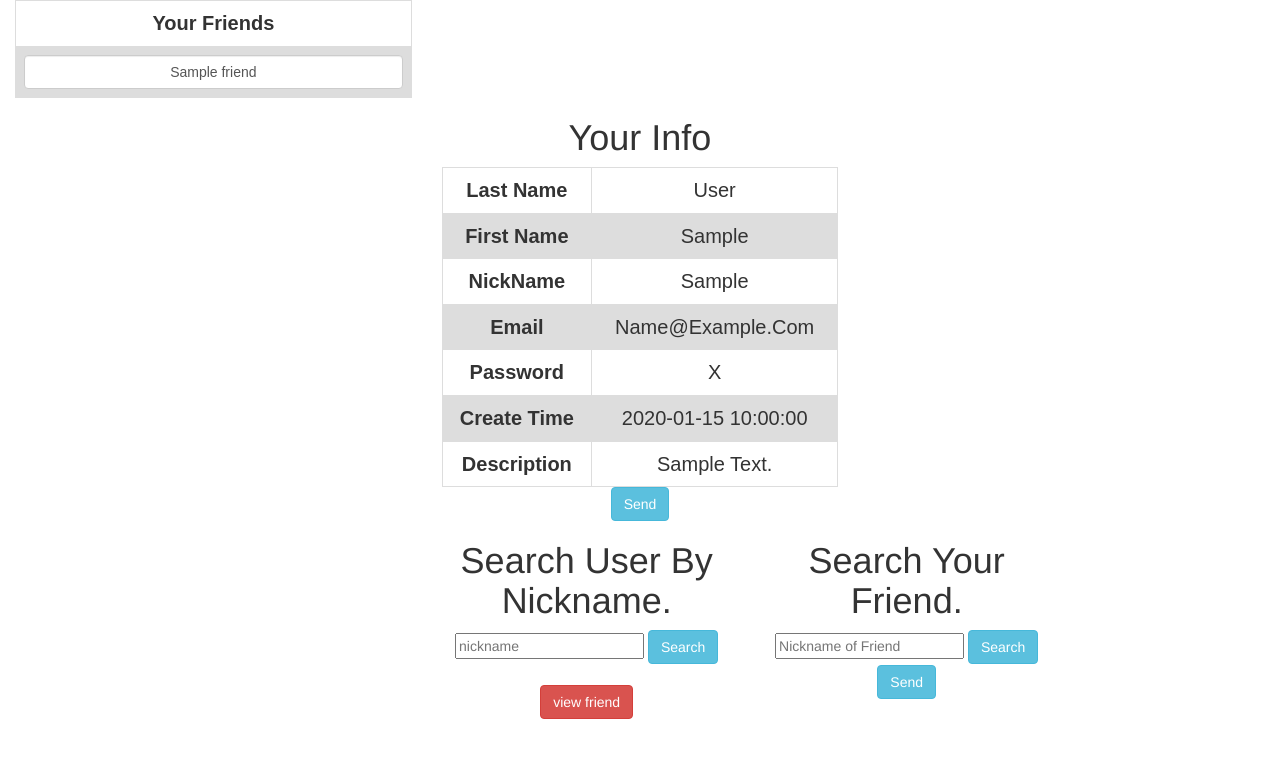
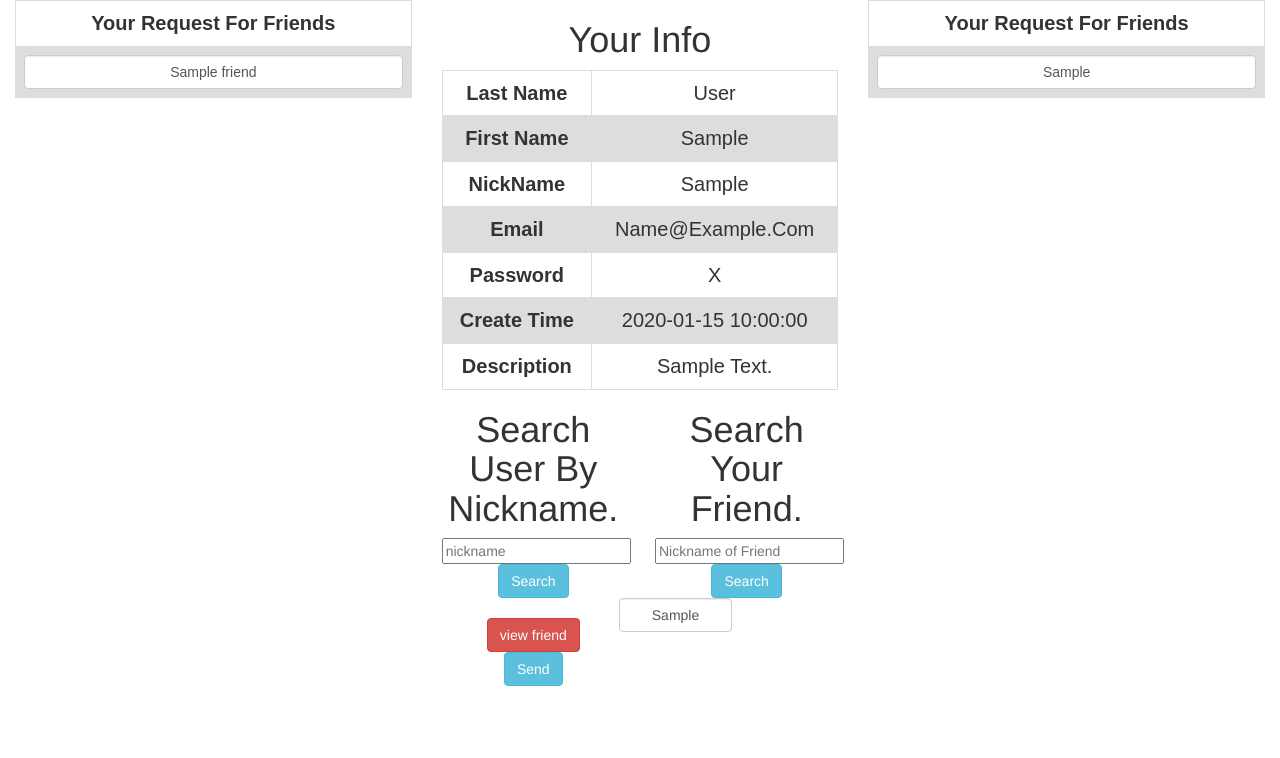
Before and after one commit to wishwater/SQlite-project, a Flask app: template урок10/templates/home.html in a window 1280 px wide. Shown: the top 758 px of the page. Run offline with Flask 2, Linux system fonts and the light colour scheme; the template is opened without the code that fills it: most values are stand-ins (such as "Sample title", 1, 10 or a date in 2020); parts of the project's set-up code (start-up, migrations or seed data) failed here and were passed over; some libraries are stand-ins or nearby versions.

Commit message:
changed app.py and other files

```diff
--- a/урок10/app.py
+++ b/урок10/app.py
@@ -1,10 +1,9 @@
 # -*- coding:utf-8 -*-
-from flask import Flask, request, render_template, redirect, url_for, session
+from flask import Flask, request, render_template, redirect, url_for, session , send_from_directory
 from models.executeSqlite3 import executeSelectOne, executeSelectAll, executeSQL
 from functools import wraps
 from models.user_manager import UserManager
 from models.user_friend_manager import UserRelationManager
-
 from flask_mail import Mail, Message
 import os
 
@@ -13,29 +12,30 @@
 # добавляємо секретний ключ для сайту щоб шифрувати дані сессії
 # при кожнаму сапуску фласку буде генечитись новий рандомний ключ з 24 символів
 # app.secret_key = os.urandom(24)
+
+APP_ROOT = os.path.dirname(os.path.abspath(__file__))
+
 app.secret_key = '125'
+
 
 app.config.update(
 	DEBUG=True,
 	#EMAIL SETTINGS
 	MAIL_SERVER='smtp.gmail.com',
-	MAIL_PORT=465,
-	MAIL_USE_SSL=True,
+	MAIL_PORT=587,
+	MAIL_USE_TLS=True,
 	MAIL_USERNAME = 'hardanchukvasia@gmail.com',
 	MAIL_PASSWORD = '123456789o'
 	)
 mail = Mail(app)
 
-#mail = Mail(app)
 #app.config['MAIL_SERVER'] = 'smtp.gmail.com'
 #app.config['MAIL_PORT'] = 587
-#app.config['MAIL_USE_TLS '] = True
-#app.config['MAIL_USERNAME '] = 'hardanchukvasia@gmail.com'
-#app.config['MAIL_PASSWORD '] = '123456789o'
+#app.config['MAIL_USE_TLS'] = True
 
 @app.route("/email")
 def email():
-    msg = Message("OHO PABOTAET",
+    msg = Message("DA2",
         sender="nikita.ogranchukggmail.com",
         recipients=["hardanchukvasia@gmail.com"])
     mail.send(msg)
@@ -49,7 +49,6 @@
                 return f(*args, **kwargs)
         return redirect(url_for('login'))
     return wrap
-
 
 
 # описуємо логін роут
@@ -178,12 +177,24 @@
     friend = UserRelationManager()
     friend.getFriends(user_id)
     friends = []
+    friends_request = []
     friend_nickname = UserManager()
+    print('ok1')
+    print('ok2')
     for i in friend.object:
         friend_id = i.user2
         friend_nickname.get_user(friend_id)
-        friends.append(friend_nickname.object.nickname)
+        if i.block == 2 or i.block == 1:
+            print('/ok')
+            print(friend_nickname.object)
+            friends_request.append(friend_nickname.object.nickname)
+        else:
+            print('ok')
+            print(friend_nickname.object)
+            friends.append(friend_nickname.object.nickname)
+        print(friends)
     context['friends_list'] = friends
+    context['friends_request_list'] = friends_request
     return render_template('home.html', context = context)
 
 @app.route('/<nickname>',methods=["GET","POST"])
@@ -216,6 +227,12 @@
         context['user'] = user
         context['loginUser'] = user
     return render_template('home.html', context=context)
+
+@app.route('/request_friend')
+@login_required
+def request_friend(user_id):
+    friend_request = True
+    return friends_view(friend_request)
 
 def addToSession(user):
     session['username'] = user.object.nickname
@@ -275,5 +292,30 @@
 #        context['Error'].append('incorrect data')
 #    return render_template('registration.html', context=context)
 
+@app.route("/upload_files")
+def index():
+    return render_template("upload.html")
+
+@app.route("/upload", methods=['POST'])
+def upload():
+    target = os.path.join(APP_ROOT, 'images/')
+    print(target)
+    if not os.path.isdir(target):
+        os.mkdir(target)
+
+    for file in request.files.getlist("file"):
+        print(file)
+        filename = file.filename
+        destination = "/".join([target, filename])
+        print(destination)
+        print(filename)
+        file.save(destination)
+
+    return render_template("complete.html" , image_name = filename)
+
+@app.route('/upload/<filename>')
+def send_image(filename):
+    return send_from_directory("images" , filename)
+
 if __name__ == '__main__':
     app.run(debug=True, port=5034)
--- a/урок10/models/user_friend_manager.py
+++ b/урок10/models/user_friend_manager.py
@@ -80,5 +80,8 @@
         print(user,friend)
         print('hello,misciu')
         self.getFriend(user,friend)
-        self.object.block = 1
+        if self.object.block == 0:
+            self.object.block = 1
+        else:
+            self.object.block = 0
         self.save()
--- a/урок10/templates/home.html
+++ b/урок10/templates/home.html
@@ -36,11 +36,17 @@
 	<tr><th>Description</th><td>{{context.user.object.descr}}</td></tr>
 </table>
 
-
 {%else%}
 	<p>HELL0 Unknown ((((</p>
 {%endif%}
 
+{%if context.user.object.id != context.loginUser.object.id%}
+	<form method="POST" action="/add_friend">
+		<input type="name" class="form-control" name="friend_nickname" value="{{context.user.object.nickname}}" style="display:none">
+	<br><button type="submit" class="btn btn-danger" value = "{{context.user.object.nickname}}" >add friend</button>
+	</form>
+{%endif%}
+{% endblock %}
 
 {% block mail %}
 
@@ -48,14 +54,6 @@
 	<button type="submit" class="btn btn-info">Send</button>
 	</form>
 
-{% endblock %}
-
-{%if context.user.object.id != context.loginUser.object.id%}
-	<form method="POST" action="/add_friend">
-		<input type="name" class="form-control" name="friend_nickname" value="{{context.user.object.nickname}}" style="display:none">
-	<br><button type="submit" class="btn btn-danger" value = "{{context.user.object.nickname}}" >add friend</button>
-	</form>
-{%endif%}
 {% endblock %}
 
 {% block search_user %}
@@ -99,7 +97,7 @@
 {%if context.user.object.id == context.loginUser.object.id%}
 	{%if context.friends_list%}
 		<Table>
-		<tr><th>Your friends</th></tr>
+		<tr><th>Your request for friends</th></tr>
 		{% for i in context.friends_list %}
 			<tr>
 				<td>
@@ -107,7 +105,6 @@
 							<input type="name" class="form-control" name="friend_nickname" value="{{i}}" style="display:none">
 							<input type="submit" class="form-control" name="friend_nickname" value="{{i}}">
 						</form>
-					</a>
 				</td>
 			</tr>
 		{% endfor %}
@@ -124,3 +121,31 @@
 	</form>
 {%endif%}
 {% endblock %}
+
+{% block friends_request%}
+{%if context.user.object.id == context.loginUser.object.id%}
+	{%if context.friends_request_list%}
+		<Table>
+		<tr><th>Your request for friends</th></tr>
+		{% for i in context.friends_request_list %}
+			<tr>
+				<td>
+						<form method="GET" action="/find_friend">
+							<input type="name" class="form-control" name="friend_nickname" value="{{i}}" style="display:none">
+							<input type="submit" class="form-control" name="friend_nickname" value="{{i}}">
+						</form>
+				</td>
+			</tr>
+		{% endfor %}
+		</Table>
+	{%endif%}
+{%endif%}
+{% endblock %}
+
+{% block upload_picture%}
+{%if context.user.object.id == context.loginUser.object.id%}
+	<form method="GET" action="/find_friend">
+		<input type="name" class="form-control" name="friend_nickname" value="{{i}}" style="display:none">
+		<input type="submit" class="form-control" name="friend_nickname" value="{{i}}">
+{%endif%}
+{% endblock %}
--- a/урок10/templates/main.html
+++ b/урок10/templates/main.html
@@ -7,47 +7,42 @@
 <body>
 <div class="container-fluid">
 	<div class = "row">
+		<div class = "col-lg-4">{%block friends_view %}{% endblock %}</div>
 		<div class = "col-lg-4">
-			{%block friends_view %}{% endblock %}
-		</div></div>
 			<div class = "row">
-		 <div class="col-lg-4 col-md-3 col-sm-1"></div>
-		 <div class="col-lg-4 col-md-6 col-sm-10">
+			 	<div class="col-lg-12 col-md-6 col-sm-10">
 					 <h1>Your Info {{session.username}}</h1>
 					 {% block content %}{% endblock %}
 				 </div>
-		 <div class="col-lg-4 col-md-3 col-sm-1"></div>
 			</div>
 			<div class = "row">
-		<div class="col-lg-4 col-md-3 col-sm-1"></div>
-		<div class="col-lg-3 col-md-3 col-sm-5">
+			<div class="col-lg-6 col-md-3 col-sm-5">
 				{% block search_user %}{% endblock %}
 			</div>
-		<div class="col-lg-3 col-md-3 col-sm-5">
+			<div class="col-lg-6 col-md-3 col-sm-5">
 				{% block search_friend %}{% endblock %}
 			</div>
-		<div class="col-lg-2 col-md-3 col-sm-1"></div>
 		</div>
 			<div class = "row">
-		<div class="col-lg-4 col-md-3 col-sm-1"></div>
-		<div class="col-lg-3 col-md-3 col-sm-5">
-			{% block del_friend %}{% endblock %}
+			<div class="col-lg-1 col-md-3 col-sm-1"></div>
+			<div class="col-lg-4 col-md-3 col-sm-5">
+				{% block friends_view_button %}{% endblock %}
 			</div>
-		<div class="col-lg-3 col-md-3 col-sm-5">
-			{% block block_friend %}{% endblock %}
+			<div class="col-lg-4 col-md-3 col-sm-5">
+				{% block upload_picture %}{% endblock %}
 			</div>
-		<div class="col-lg-2 col-md-3 col-sm-1"></div>
+			<div class="col-lg-1 col-md-3 col-sm-1"></div>
 		</div>
 			<div class = "row">
-		<div class="col-lg-4 col-md-3 col-sm-1"></div>
-		<div class="col-lg-3 col-md-3 col-sm-5">
-            {% block friends_view_button %}{% endblock %}
+			<div class="col-lg-1 col-md-3 col-sm-1"></div>
+			<div class="col-lg-4 col-md-3 col-sm-5">
+				{% block  mail%}{% endblock %}
 			</div>
-		<div class="col-lg-3 col-md-3 col-sm-5">
-			{% block mail %}{% endblock %}
+			<div class="col-lg-4 col-md-3 col-sm-5"></div>
+			<div class="col-lg-1 col-md-3 col-sm-1"></div>
 		</div>
-		<div class="col-lg-2 col-md-3 col-sm-1"></div>
 		</div>
+		<div class = "col-lg-4">{%block friends_request %}{% endblock %}</div>
 	</div>
 </div>
 </body>
```
Also changed, not shown: урок10/templates/complete.html (added, +14 -0 lines), урок10/templates/upload.html (added, +18 -0 lines), урок10/test/app.py (added, +36 -0 lines), урок10/test/templates/complete.html (added, +14 -0 lines), урок10/test/templates/upload.html (added, +18 -0 lines), урок10/test/templates/view.html (added, +12 -0 lines), урок10/my_db.sqlite3, урок10/test/__init__.py (added), урок10/test/images/BONNY1.jpg (added), урок10/test/images/Puppet.jpg (added), урок10/test/images/bb.jpg (added), урок10/test/images/Безымянный.png (added), 1 other file. Lines whose indentation alone changed are shown as unchanged.
